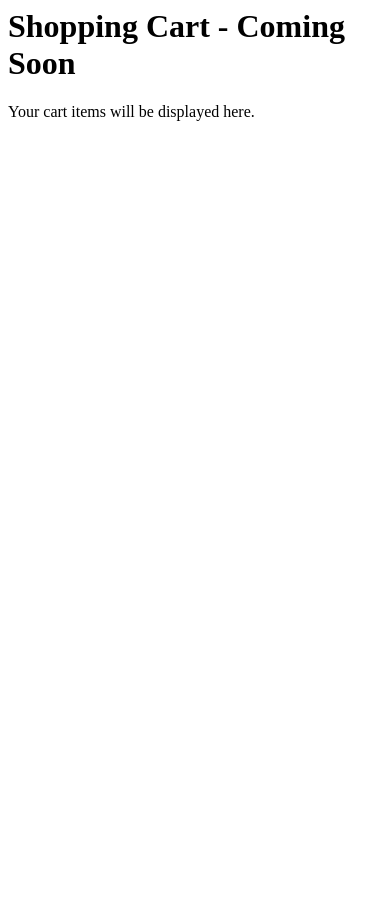
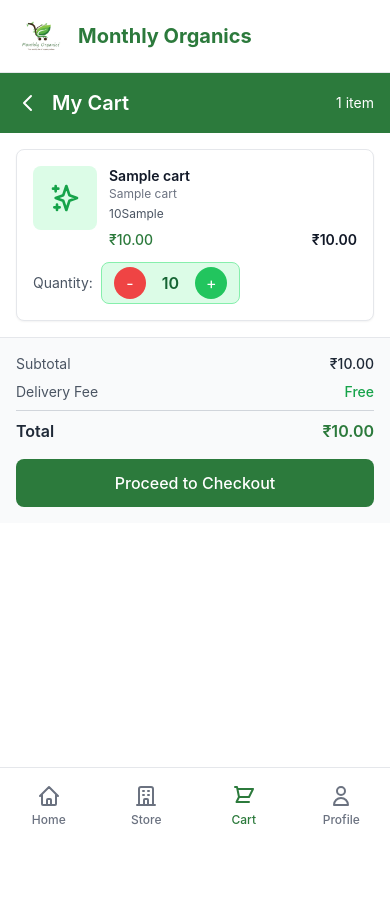
Before and after one commit to adityasiriexporters/MonthlyOrganics, a Flask app: page /cart in a window 390 px wide. Before the commit the page ends 121 px from the top, so only its background shows below. Run offline with Flask 3, Linux system fonts and the light colour scheme; the visitor is signed in with stand-in values (Sample User, id 1); tables that the repository leaves empty hold one stand-in row (values such as "Sample post"); a database or web service that is not in the repository returns one stand-in record (values such as "Sample title"); style sheets or scripts are compiled from the project's sources; some libraries are stand-ins or nearby versions.

Commit message:
Show users a detailed view of items added to their shopping cart
Implements the /cart route to display user-specific cart items with product details, quantity controls, total price, and a checkout link.

Replit-Commit-Author: Agent
Replit-Commit-Session-Id: 526b3aa0-23f5-4ba9-b3cc-711a68aee418
Replit-Commit-Screenshot-Url: https://storage.googleapis.com/screenshot-production-us-central1/8d0e6f5e-80f3-4a57-baec-8a917a0148ed/bbf63d8b-86ec-4df8-b2f3-16490aeb09f5.jpg

```diff
--- a/main.py
+++ b/main.py
@@ -65,11 +65,6 @@ def profile():
 app.add_url_rule('/store', 'store', store_view, methods=['GET'])
 app.add_url_rule('/products/<int:category_id>', 'products_by_category', products_by_category, methods=['GET'])
 app.add_url_rule('/all-products', 'all_products', all_products, methods=['GET'])
-
-@app.route('/cart')
-def cart():
-    """Cart page route - placeholder."""
-    return "<h1>Shopping Cart - Coming Soon</h1><p>Your cart items will be displayed here.</p>"
 
 @app.route('/orders')
 def orders():
@@ -408,6 +403,67 @@ def update_cart(variation_id, action):
         logging.error(f"Error updating cart: {e}")
         return "Error updating cart", 500
 
+@app.route('/cart')
+@login_required
+def cart():
+    """Display user's shopping cart."""
+    try:
+        user_id = session['user_id']
+        conn = get_db_connection()
+        if not conn:
+            flash('Database connection failed', 'error')
+            return redirect(url_for('index'))
+
+        cursor = conn.cursor(cursor_factory=psycopg2.extras.DictCursor)
+
+        # Get cart items with product details
+        cursor.execute("""
+            SELECT
+                ci.variation_id,
+                ci.quantity,
+                pv.price,
+                pv.weight,
+                pv.unit as variation_unit,
+                p.name as product_name,
+                p.description as product_description,
+                c.name as category_name,
+                (ci.quantity * pv.price) as item_total
+            FROM cart_items ci
+            JOIN product_variations pv ON ci.variation_id = pv.id
+            JOIN ecommerce_products p ON pv.product_id = p.id
+            JOIN categories c ON p.category_id = c.id
+            WHERE ci.user_id = %s
+            ORDER BY c.name, p.name
+        """, (user_id,))
+
+        cart_items = cursor.fetchall()
+
+        # Calculate total
+        total_amount = sum(item['item_total'] for item in cart_items)
+
+        cursor.close()
+        conn.close()
+
+        # Get user info for display
+        from models import User
+        user = User.query.get(user_id)
+
+        return render_template('cart.html',
+                             cart_items=cart_items,
+                             total_amount=total_amount,
+                             user=user)
+
+    except Exception as e:
+        logging.error(f"Error loading cart: {e}")
+        flash('Error loading cart', 'error')
+        return redirect(url_for('index'))
+
+@app.route('/pre-checkout')
+@login_required
+def pre_checkout():
+    """Pre-checkout page - placeholder for address and payment selection."""
+    return "<h1>Pre-Checkout - Coming Soon</h1><p>Address selection and payment options will be available here.</p>"
+
 if __name__ == '__main__':
     logger.info("Starting Monthly Organics Flask application")
     logger.info(f"Database URL: {app.config['SQLALCHEMY_DATABASE_URI']}")
--- a/templates/cart.html
+++ b/templates/cart.html
@@ -1,70 +1,74 @@
-<!DOCTYPE html>
-<html lang="en">
-<head>
-    <meta charset="UTF-8">
-    <meta name="viewport" content="width=device-width, initial-scale=1.0">
-    <title>Shopping Cart - Monthly Organics</title>
-    <script src="https://cdn.tailwindcss.com"></script>
-    <script src="https://unpkg.com/htmx.org@1.9.10"></script>
-    <script src="https://unpkg.com/alpinejs@3.x.x/dist/cdn.min.js" defer></script>
-</head>
-<body class="bg-gray-50">
+{% extends "base.html" %}
+
+{% block title %}Shopping Cart - Monthly Organics{% endblock %}
+
+{% block content %}
+<div class="max-w-md mx-auto bg-white min-h-screen">
     <!-- Header -->
-    <header class="bg-white shadow-md">
-        <div class="max-w-7xl mx-auto px-4 sm:px-6 lg:px-8">
-            <div class="flex justify-between items-center h-16">
-                <!-- Logo -->
-                <div class="flex items-center">
-                    <a href="/" class="text-2xl font-bold text-green-600">Monthly Organics</a>
+    <div class="bg-primary text-white p-4">
+        <div class="flex items-center justify-between">
+            <div class="flex items-center space-x-3">
+                <a href="{{ url_for('index') }}" class="text-white hover:text-primary-light transition-colors">
+                    <svg class="w-6 h-6" fill="none" stroke="currentColor" viewBox="0 0 24 24">
+                        <path stroke-linecap="round" stroke-linejoin="round" stroke-width="2" d="M15 19l-7-7 7-7"></path>
+                    </svg>
+                </a>
+                <h1 class="text-xl font-semibold">My Cart</h1>
+            </div>
+            <div class="text-sm">
+                {{ cart_items|length }} item{% if cart_items|length != 1 %}s{% endif %}
+            </div>
+        </div>
     </div>
 
-                <!-- Navigation -->
-                <nav class="hidden md:flex space-x-8">
-                    <a href="/" class="text-gray-700 hover:text-green-600">Home</a>
-                    <a href="/store" class="text-gray-700 hover:text-green-600">Store</a>
-                    <a href="/cart" class="text-green-600 font-semibold">Cart</a>
-                </nav>
+    <!-- Cart Content -->
+    <div class="flex-1 overflow-y-auto">
+        {% if cart_items %}
+            <!-- Cart Items -->
+            <div class="p-4 space-y-4">
+                {% for item in cart_items %}
+                <div class="bg-white border border-gray-200 rounded-lg p-4 shadow-sm">
+                    <div class="flex items-start space-x-3">
+                        <!-- Product Image Placeholder -->
+                        <div class="w-16 h-16 bg-green-100 rounded-lg flex items-center justify-center flex-shrink-0">
+                            <svg class="w-8 h-8 text-green-600" fill="none" stroke="currentColor" viewBox="0 0 24 24">
+                                <path stroke-linecap="round" stroke-linejoin="round" stroke-width="2" d="M5 3v4M3 5h4M6 17v4m-2-2h4m5-16l2.286 6.857L21 12l-5.714 2.143L13 21l-2.286-6.857L5 12l5.714-2.143L13 3z"></path>
+                            </svg>
+                        </div>
+
+                        <!-- Product Details -->
+                        <div class="flex-1 min-w-0">
+                            <h3 class="font-semibold text-gray-900 text-sm">{{ item.product_name }}</h3>
+                            <p class="text-xs text-gray-500 mb-1">{{ item.category_name }}</p>
+                            <p class="text-xs text-gray-600 mb-2">{{ item.weight }}{{ item.variation_unit }}</p>
+
+                            <!-- Price -->
+                            <div class="flex items-center justify-between">
+                                <div class="text-sm font-medium text-primary">₹{{ "%.2f"|format(item.price) }}</div>
+                                <div class="text-sm font-semibold text-gray-900">₹{{ "%.2f"|format(item.item_total) }}</div>
                             </div>
                         </div>
-    </header>
-
-    <!-- Main Content -->
-    <main class="max-w-7xl mx-auto px-4 sm:px-6 lg:px-8 py-8">
-        <div class="bg-white rounded-lg shadow-md p-6">
-            <h1 class="text-3xl font-bold text-gray-900 mb-8">Shopping Cart</h1>
-
-            {% if cart_items %}
-                <!-- Cart Items -->
-                <div class="space-y-6">
-                    {% for item in cart_items %}
-                    <div class="flex items-center justify-between p-4 border border-gray-200 rounded-lg">
-                        <!-- Product Info -->
-                        <div class="flex-1">
-                            <h3 class="text-lg font-semibold text-gray-900">{{ item.product_name }}</h3>
-                            <p class="text-sm text-gray-600">{{ item.variation_name }}</p>
-                            <p class="text-sm text-gray-500">{{ item.product_description }}</p>
-                            <p class="text-lg font-bold text-green-600 mt-2">₹{{ "%.2f"|format(item.mrp) }} each</p>
                     </div>
 
                     <!-- Quantity Controls -->
-                        <div class="flex items-center space-x-4">
+                    <div class="mt-3 flex items-center justify-between">
+                        <div class="flex items-center space-x-2">
+                            <span class="text-sm text-gray-600">Quantity:</span>
                             <div class="flex items-center space-x-2 bg-green-100 border border-green-300 rounded-lg px-3 py-1">
                                 <button hx-post="/update-cart/{{ item.variation_id }}/decr"
                                         hx-swap="outerHTML"
+                                        hx-target="closest .bg-green-100"
                                         class="w-8 h-8 bg-red-500 text-white rounded-full flex items-center justify-center hover:bg-red-600 transition-colors">
                                     -
                                 </button>
                                 <span class="px-2 font-semibold text-green-800">{{ item.quantity }}</span>
                                 <button hx-post="/update-cart/{{ item.variation_id }}/incr"
                                         hx-swap="outerHTML"
+                                        hx-target="closest .bg-green-100"
                                         class="w-8 h-8 bg-green-500 text-white rounded-full flex items-center justify-center hover:bg-green-600 transition-colors">
                                     +
                                 </button>
                             </div>
-
-                            <!-- Line Total -->
-                            <div class="text-right">
-                                <p class="text-lg font-bold text-gray-900">₹{{ "%.2f"|format(item.line_total) }}</p>
                         </div>
                     </div>
                 </div>
@@ -72,20 +76,27 @@
             </div>
 
             <!-- Cart Summary -->
-                <div class="mt-8 border-t pt-6">
-                    <div class="flex justify-between items-center mb-6">
-                        <h2 class="text-2xl font-bold text-gray-900">Total</h2>
-                        <p class="text-3xl font-bold text-green-600">₹{{ "%.2f"|format(total_amount) }}</p>
+            <div class="bg-gray-50 border-t border-gray-200 p-4">
+                <div class="space-y-2">
+                    <div class="flex justify-between text-sm">
+                        <span class="text-gray-600">Subtotal</span>
+                        <span class="font-medium">₹{{ "%.2f"|format(total_amount) }}</span>
+                    </div>
+                    <div class="flex justify-between text-sm">
+                        <span class="text-gray-600">Delivery Fee</span>
+                        <span class="font-medium text-green-600">Free</span>
+                    </div>
+                    <div class="border-t border-gray-300 pt-2">
+                        <div class="flex justify-between text-base font-semibold">
+                            <span>Total</span>
+                            <span class="text-primary">₹{{ "%.2f"|format(total_amount) }}</span>
+                        </div>
+                    </div>
                 </div>
 
-                    <!-- Action Buttons -->
-                    <div class="flex flex-col sm:flex-row gap-4">
-                        <a href="/store"
-                           class="flex-1 bg-gray-200 text-gray-800 px-6 py-3 rounded-lg text-center hover:bg-gray-300 transition-colors">
-                            Continue Shopping
-                        </a>
-                        <a href="/pre-checkout"
-                           class="flex-1 bg-green-600 text-white px-6 py-3 rounded-lg text-center hover:bg-green-700 transition-colors">
+                <!-- Proceed to Checkout Button -->
+                <div class="mt-4">
+                    <a href="/pre-checkout" class="w-full bg-primary text-white text-center py-3 px-4 rounded-lg font-medium hover:bg-primary-dark transition-colors block">
                         Proceed to Checkout
                     </a>
                 </div>
@@ -93,24 +104,24 @@
 
         {% else %}
             <!-- Empty Cart -->
-                <div class="text-center py-12">
-                    <div class="text-6xl text-gray-300 mb-4">🛒</div>
-                    <h2 class="text-2xl font-bold text-gray-900 mb-4">Your cart is empty</h2>
-                    <p class="text-gray-600 mb-8">Add some fresh organic products to get started!</p>
-                    <a href="/store"
-                       class="bg-green-600 text-white px-8 py-3 rounded-lg hover:bg-green-700 transition-colors inline-block">
+            <div class="flex-1 flex items-center justify-center p-8">
+                <div class="text-center">
+                    <div class="w-24 h-24 bg-gray-100 rounded-full flex items-center justify-center mx-auto mb-4">
+                        <svg class="w-12 h-12 text-gray-400" fill="none" stroke="currentColor" viewBox="0 0 24 24">
+                            <path stroke-linecap="round" stroke-linejoin="round" stroke-width="2" d="M3 3h2l.4 2M7 13h10l4-8H5.4m-.4-2H3m4 13a2 2 0 100 4 2 2 0 000-4zm10 0a2 2 0 100 4 2 2 0 000-4z"></path>
+                        </svg>
+                    </div>
+                    <h3 class="text-lg font-medium text-gray-900 mb-2">Your cart is empty</h3>
+                    <p class="text-gray-500 mb-6">Add some organic goodness to your cart!</p>
+                    <a href="{{ url_for('store') }}" class="inline-flex items-center px-4 py-2 bg-primary text-white rounded-lg hover:bg-primary-dark transition-colors">
+                        <svg class="w-5 h-5 mr-2" fill="none" stroke="currentColor" viewBox="0 0 24 24">
+                            <path stroke-linecap="round" stroke-linejoin="round" stroke-width="2" d="M16 11V7a4 4 0 00-8 0v4M5 9h14l1 12H4L5 9z"></path>
+                        </svg>
                         Start Shopping
                     </a>
                 </div>
+            </div>
         {% endif %}
     </div>
-    </main>
-
-    <!-- Footer -->
-    <footer class="bg-gray-800 text-white py-8 mt-12">
-        <div class="max-w-7xl mx-auto px-4 sm:px-6 lg:px-8 text-center">
-            <p>&copy; 2025 Monthly Organics. Fresh, organic, delivered monthly.</p>
 </div>
-    </footer>
-</body>
-</html>
+{% endblock %}
```
Also changed, not shown: replit.md (+3 -0 lines). Lines whose indentation alone changed are shown as unchanged.
